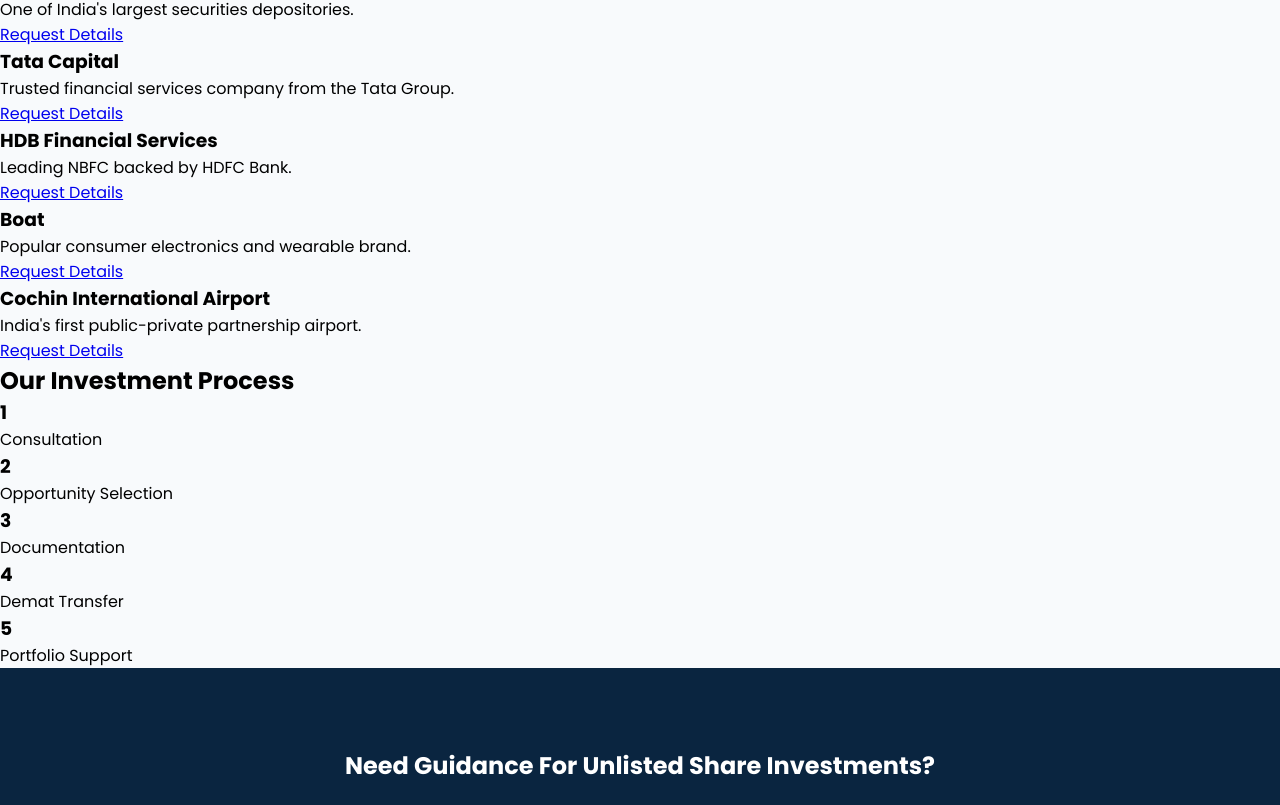
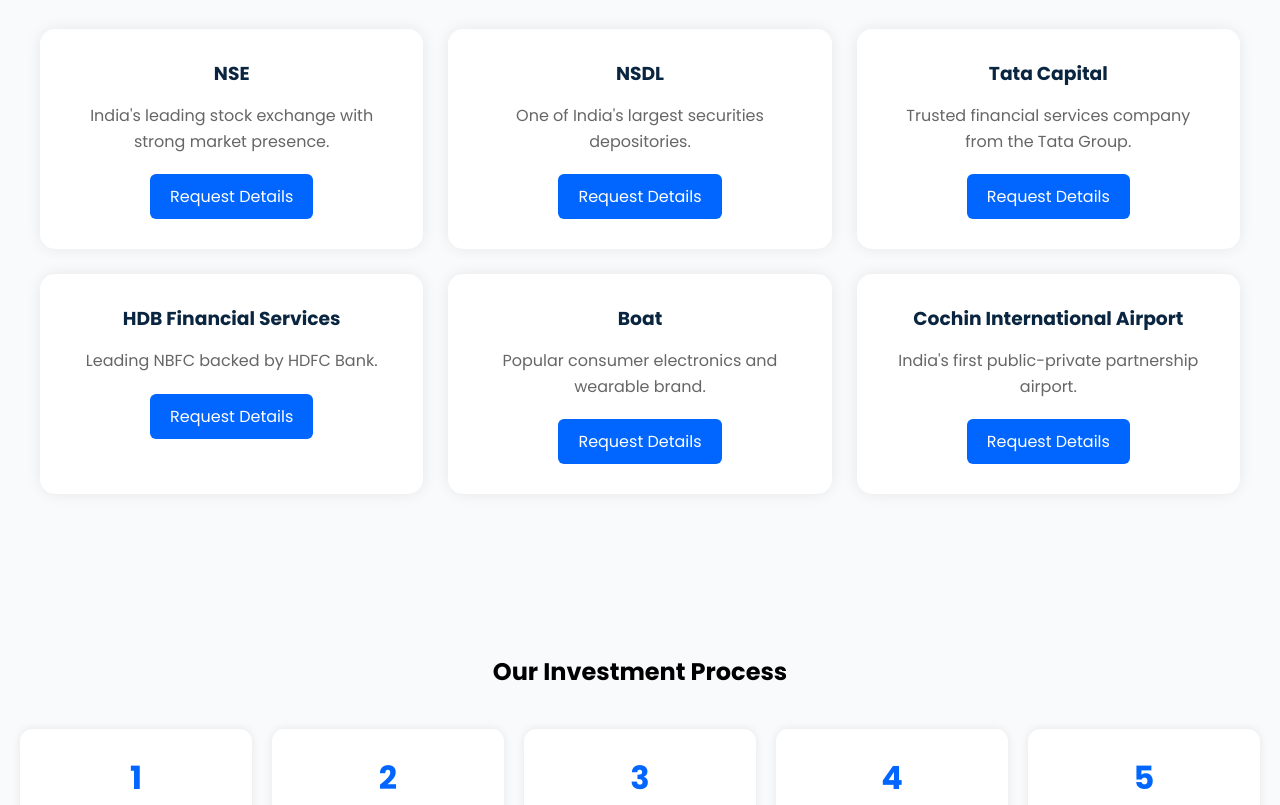
Before and after one commit to anningdesigner/truvestraventure, a plain HTML site: page products.html in a window 1280 px wide. Shown: the part 535-1340 px from the top of the page. Drawn offline with Linux system fonts and the light colour scheme.

Commit message:
Update style.css

```diff
--- a/css/style.css
+++ b/css/style.css
@@ -236,3 +236,73 @@
 justify-content:center;
 }
 }
+.opportunities{
+padding:80px 20px;
+text-align:center;
+background:#f8fafc;
+}
+
+.opportunities h2{
+margin-bottom:40px;
+font-size:36px;
+}
+
+.opportunity-grid{
+display:grid;
+grid-template-columns:repeat(3,1fr);
+gap:25px;
+max-width:1200px;
+margin:auto;
+}
+
+.opportunity-card{
+background:white;
+padding:30px;
+border-radius:15px;
+box-shadow:0 0 15px rgba(0,0,0,.08);
+}
+
+.opportunity-card h3{
+margin-bottom:15px;
+color:#0A2540;
+}
+
+.opportunity-card p{
+margin-bottom:20px;
+color:#666;
+line-height:1.6;
+}
+
+.btn-small{
+display:inline-block;
+padding:10px 20px;
+background:#0066FF;
+color:white;
+text-decoration:none;
+border-radius:6px;
+}
+
+.investment-process{
+padding:80px 20px;
+text-align:center;
+}
+
+.process-grid{
+display:grid;
+grid-template-columns:repeat(5,1fr);
+gap:20px;
+margin-top:40px;
+}
+
+.process-card{
+background:white;
+padding:25px;
+border-radius:12px;
+box-shadow:0 0 10px rgba(0,0,0,.08);
+}
+
+.process-card h3{
+font-size:32px;
+color:#0066FF;
+margin-bottom:10px;
+}
```
